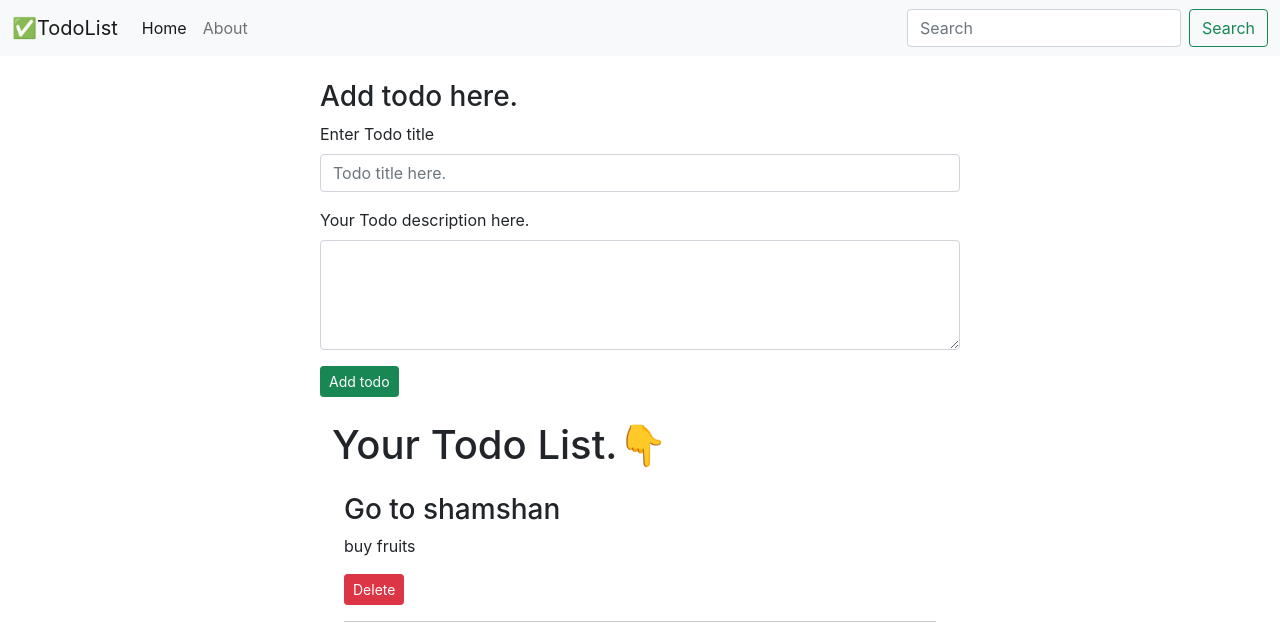
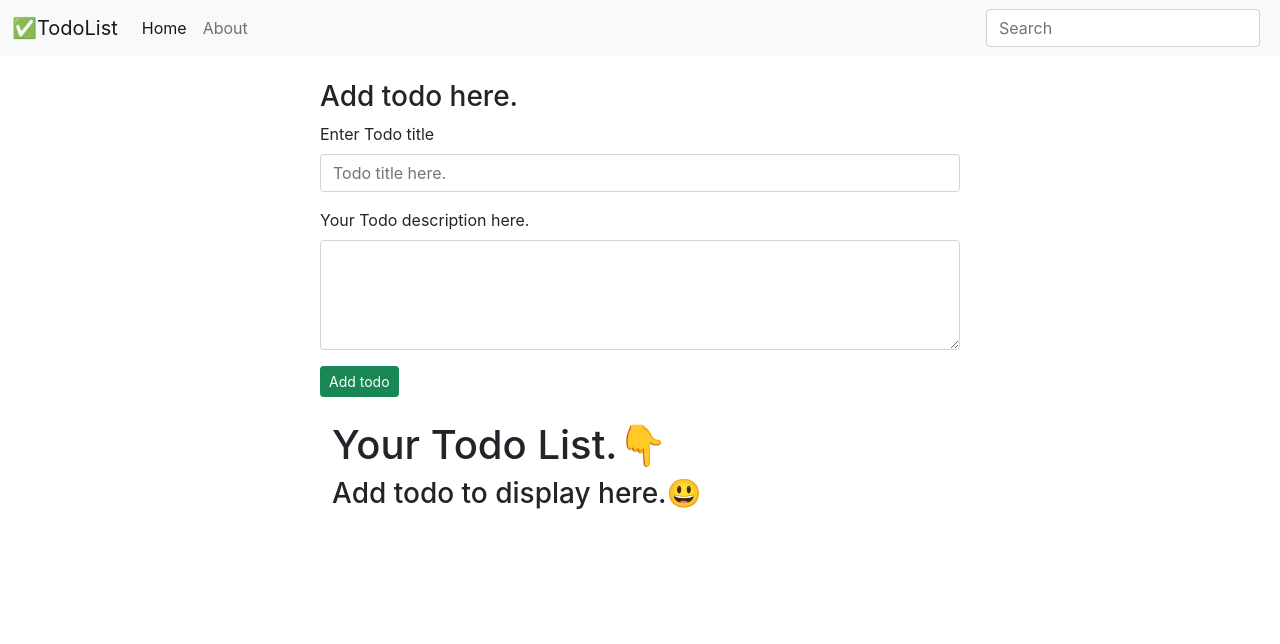
Before and after one commit to P5702n/todoList-react, a React (Create React App) app: page / in a window 1280 px wide. Shown: the top 644 px of the page. Built offline with nearby package versions, Linux system fonts and the light colour scheme.

Commit message:
modified:   src/App.js 	modified:   src/components/AddTodo.js 	modified:   src/components/Navbar.js 	modified:   src/components/Todo.js

```diff
--- a/src/App.js
+++ b/src/App.js
@@ -5,15 +5,8 @@ import AddTodo from './components/AddTodo';
 import Todo from './components/Todo';
 
 function App() {
-  let [todos, setTodos] = useState([
-    {
-      srn: 1,
-      title: "Go to shamshan",
-      desc: "buy fruits"
-    }
-  ])
+  const [todos, setTodos] = useState([])
   const handleDelTodo = (todo) => {
-    console.log(todo);
     setTodos(todos.filter((e) => {
       return e !== todo;
     }
@@ -21,7 +14,6 @@ function App() {
   }
   let srn = todos.length === 0 ? 1 : todos[todos.length - 1].srn + 1;
   const addTodo = (title, desc) => {
-    console.log(title, desc);
     // srn = todos[todos.length - 1].srn + 1;
     const myTodo = {
       srn: srn,
@@ -29,11 +21,28 @@ function App() {
       desc: desc
     };
     setTodos([...todos, myTodo]);
+    localStorage.setItem(title, desc);
+  }
+  let isPresent;
+  const handleSearchIn = (e) => {
+    for (let i = 0; i < todos.length; i++) {
+      const todo = todos[i];
+      isPresent = todo.title.search(e.target.value);
+      if (isPresent === -1) {
+        console.log("Not present.");
+        return <h3>Not present 🥹</h3>
+      } else {
+        setTodos(todos.filter((e) => {
+          return e === todo;
+        }
+        ))
+      }
+    }
   }
 
   return (
     <>
-      <Navbar title="✅TodoList" />
+      <Navbar title="✅TodoList" handleSearchIn={handleSearchIn} />
       <AddTodo todos={todos} addTodo={addTodo} />
       <Todo todos={todos} handleDelClick={handleDelTodo} />
     </>
--- a/src/components/AddTodo.js
+++ b/src/components/AddTodo.js
@@ -12,9 +12,9 @@ const AddTodo = (props) => {
             setTitle(title);
             setDesc(desc)
             props.addTodo(title, desc)
+            setTitle("");
+            setDesc("");
         }
-        setTitle("");
-        setDesc("");
     }
 
     return (
--- a/src/components/Navbar.js
+++ b/src/components/Navbar.js
@@ -17,9 +17,8 @@ const Navbar = (props) => {
                             <a className="nav-link" href="#">About</a>
                         </li>
                     </ul>
-                    <form className="d-flex">
-                        <input className="form-control me-2" type="search" placeholder="Search" aria-label="Search" />
-                        <button className="btn btn-outline-success" type="submit">Search</button>
+                    <form className="d-flex" on>
+                        <input className="form-control me-2" onChange={props.handleSearchIn} type="search" placeholder="Search" aria-label="Search" />
                     </form>
                 </div>
             </div>
--- a/src/components/Todo.js
+++ b/src/components/Todo.js
@@ -9,8 +9,8 @@ const Todo = ({ todos, handleDelClick }) => {
             width: "50vw",
         }}>
             <h1>Your Todo List.👇</h1>
-            {todos.length === 0 ? <h3>Add todo to display here.😃</h3> : (todos.map((value) => {
-                return <TodoItem todos={value} handleDelClick={handleDelClick} key={value.srn} title={value.title} desc={value.desc} />
+            {todos.length === 0 ? <h3>Add todo to display here.😃</h3> : (todos.map((todo) => {
+                return <TodoItem todos={todo} handleDelClick={handleDelClick} key={todo.srn} title={todo.title} desc={todo.desc} />
             }))}
         </div>
     )
```
